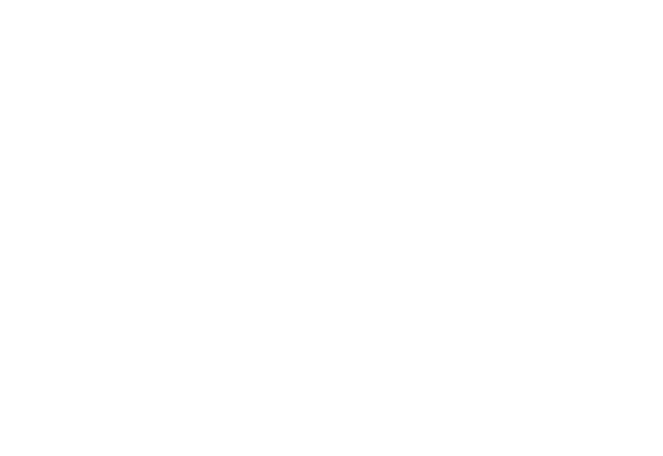
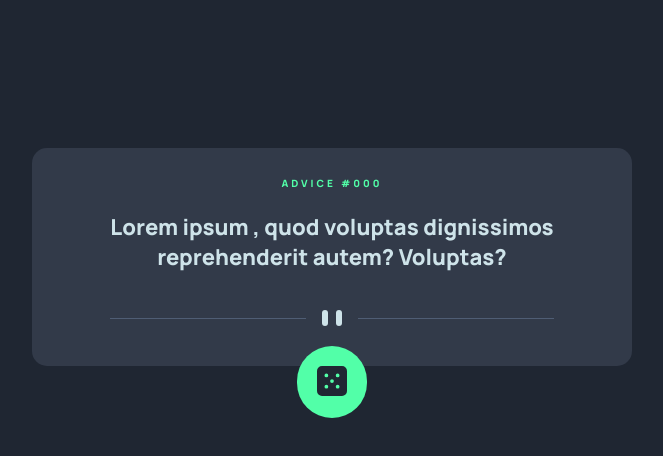
Before and after one commit to migsilva89/Advice-generator-app-API, a plain HTML site: page index.html in a window 1280 px wide. Shown: the whole page, without its empty margins (308-971 px from the left). Drawn offline with Linux system fonts and the light colour scheme.

Commit message:
funcionality and some style

```diff
--- /dev/null
+++ b/app.js
@@ -0,0 +1,18 @@
+function getData(id, advice) {
+    fetch('https://api.adviceslip.com/advice')
+    .then(response => {
+        return response.json();
+    })
+    .then(advices => {
+        console.log(advices.slip.id)
+        console.log(advices.slip.advice)
+        let adviceText = document.getElementById("adviceContent")
+        adviceText.textContent = advices.slip.advice
+        let adviceId = document.getElementById("adviceName")
+        adviceId.textContent = advices.slip.id
+    })
+}
+
+
+document.getElementById("btn")
+btn.addEventListener("click", getData)
--- a/index.html
+++ b/index.html
@@ -3,16 +3,24 @@
 <head>
   <meta charset="UTF-8">
   <meta name="viewport" content="width=device-width, initial-scale=1.0"> <!-- displays site properly based on user's device -->
+  <link rel="icon" type="image/png" sizes="32x32" href="#">
+  <title>Advice generator app</title>
+  <link rel="stylesheet" href="./dist/css/styles.css">
+</head>
 
-  <link rel="icon" type="image/png" sizes="32x32" href="#">
-
-  <title>Frontend Mentor | Advice generator app</title>
-
-  <link rel="stylesheet" href="">
-
-</head>
 <body>
-
-
+  <main class="main-container">
+    <div class="container">
+      <h2 class="title"> ADVICE  #<span id="adviceName">000</span></h2>
+      <p id="adviceContent" class="advice-text">Lorem ipsum , quod voluptas dignissimos reprehenderit autem? Voluptas?</p>
+      <div class="pattern-divider">
+        <img src="./images/pattern-divider-desktop.svg" alt="">
+      </div>
+      <div id="btn" class="btn">
+        <img class="img" src="./images/icon-dice.svg" alt="">
+      </div>
+    </div>
+  </main>
+<script src="app.js"></script>
 </body>
 </html>
--- a/styles.scss
+++ b/styles.scss
@@ -1,6 +1,63 @@
-$color-primary: #00008b; //this is a dark blue color
+@import url('https://fonts.googleapis.com/css2?family=Manrope:wght@800&display=swap');
 
+$colorLightCyann: hsl(193, 38%, 86%);
+$colorNeonGreen: hsl(150, 100%, 66%);
+$colorGrayishBlue: hsl(217, 19%, 38%);
+$colorDarkGrayishBlue: hsl(217, 19%, 24%);
+$colorDarkBlue: hsl(218, 23%, 16%);
+$fontMain: Manrope, sans-serif;
 
 body {
-    background-color: $color-primary;
+    background-color: $colorDarkBlue;
+    text-align: center;
+    display: flex;
+    justify-content: center;
+    font-family: $fontMain;
+
+    .main-container {
+        max-width: 600px;
+        min-width: 600px;
+        background-color: $colorDarkGrayishBlue;
+        margin: {
+            left: 20px;
+            right:20px;
+            top: 140px;
+        }
+        border-radius: 15px;
+    }
+    .container {
+        padding: 20px;
+        position: relative;
+    }
+    .advice-text {
+        color: $colorLightCyann;
+        font-size: 22px;
+    }
+
+    .title{
+        color:$colorNeonGreen;
+        font-size: 10px;
+        letter-spacing: 3px;
+    }
+
+    .pattern-divider {
+        padding:15px;
+    }
+    .btn {
+        width: 5%;
+    	position: absolute;
+    	margin: 0 auto;
+    	left: 0;
+   	    right: 0;
+    	padding: 20px;
+    	background: $colorNeonGreen;
+        border-radius: 100px;
+    }
+    .img{
+        width: 30px;
+        margin: {
+            bottom: -3px;
+
+        }
+    }
 }
```
Also changed, not shown: dist/css/styles.css (added), styles.css, 1 other file.
